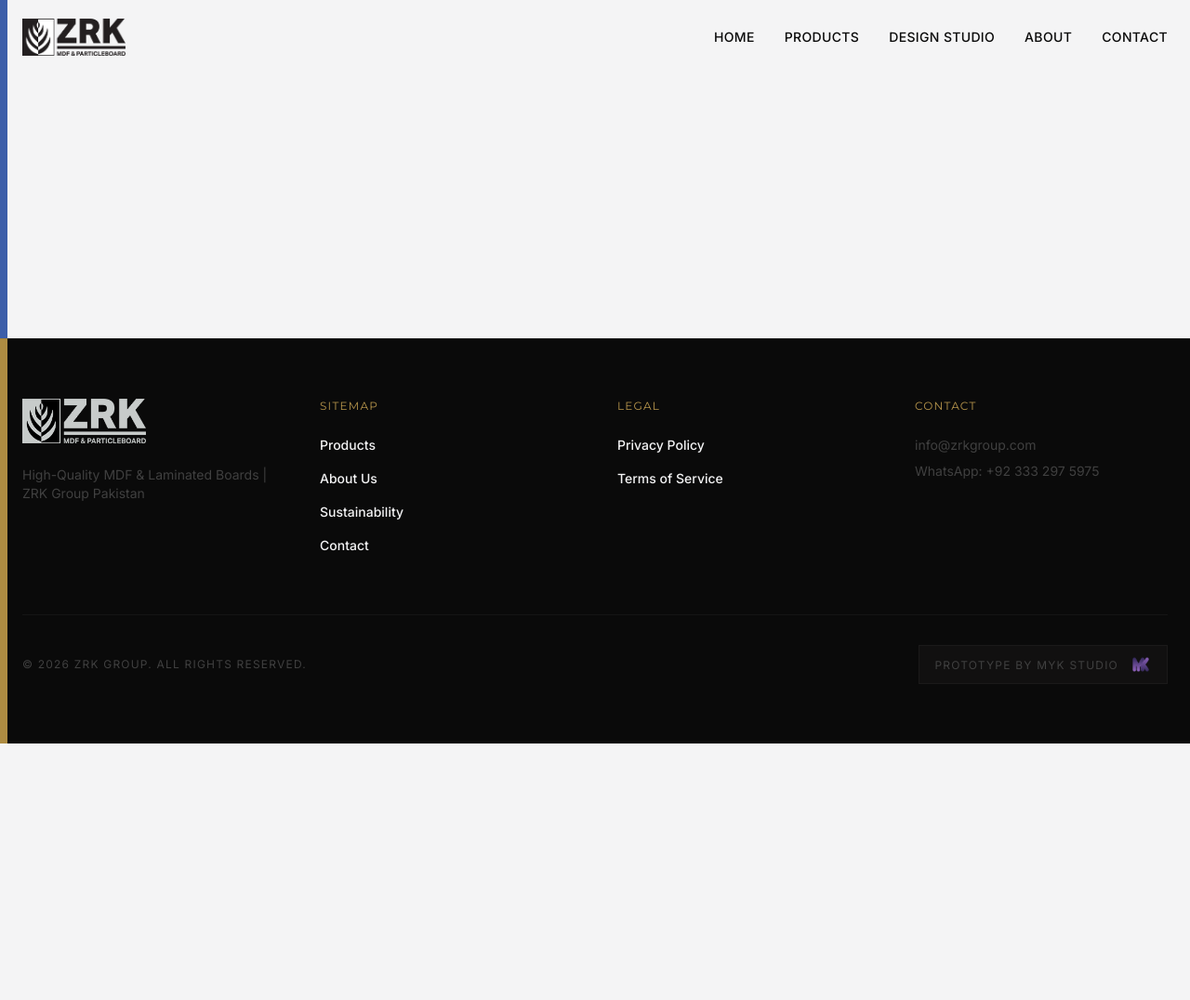
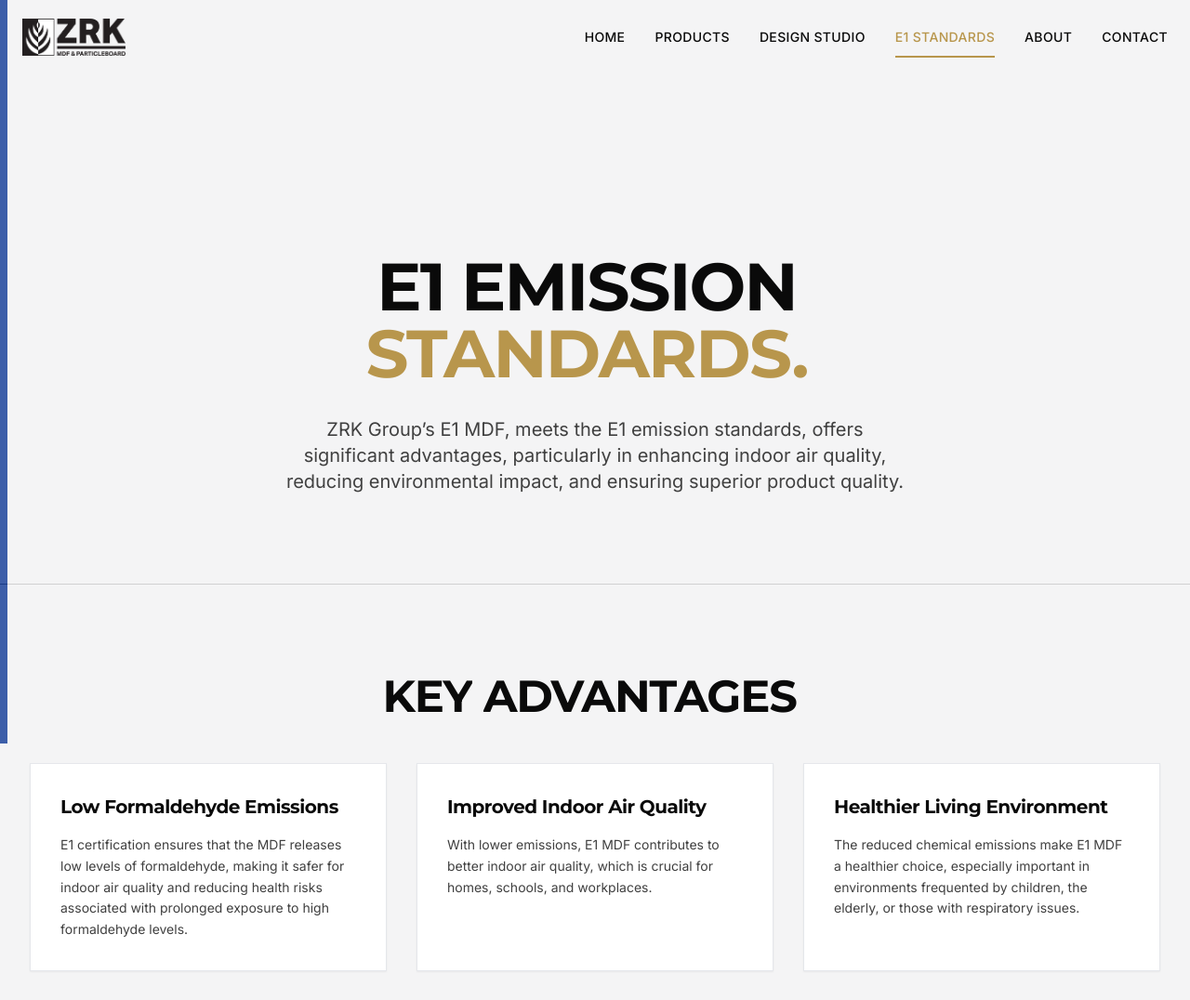
Before and after one commit to mashood-yar/ZRK-Website-2026, a React (Vite) app: page /e1 in a window 1280 px wide. Shown: the top 1076 px of the page at 93% size. Before the commit the page ends 800 px from the top, so only its background shows below. Built offline with nearby package versions, Linux system fonts and the light colour scheme.

Commit message:
UI: Add dual-section E1 Standards component and global route

```diff
--- a/src/App.jsx
+++ b/src/App.jsx
@@ -10,6 +10,7 @@ const Products = lazy(() => import('./pages/Products'));
 const About = lazy(() => import('./pages/About'));
 const Contact = lazy(() => import('./pages/Contact'));
 const DesignStudio = lazy(() => import('./pages/DesignStudio'));
+const E1Standards = lazy(() => import('./pages/E1Standards'));
 
 function AnimatedRoutes() {
   const location = useLocation();
@@ -19,6 +20,7 @@ function AnimatedRoutes() {
         <Route path="/" element={<PageTransition><Home /></PageTransition>} />
         <Route path="/products" element={<PageTransition><Products /></PageTransition>} />
         <Route path="/designstudio" element={<PageTransition><DesignStudio /></PageTransition>} />
+        <Route path="/e1" element={<PageTransition><E1Standards /></PageTransition>} />
         <Route path="/about" element={<PageTransition><About /></PageTransition>} />
         <Route path="/contact" element={<PageTransition><Contact /></PageTransition>} />
       </Routes>
--- a/src/components/Header.jsx
+++ b/src/components/Header.jsx
@@ -40,8 +40,8 @@ const Header = () => {
 
                     {/* Desktop Nav */}
                     <nav className="hidden lg:flex gap-8 text-sm font-medium tracking-wide uppercase relative">
-                        {['/', '/products', '/designstudio', '/about', '/contact'].map((path) => {
-                            const label = path === '/' ? 'Home' : (path === '/designstudio' ? 'Design Studio' : path.substring(1));
+                        {['/', '/products', '/designstudio', '/e1', '/about', '/contact'].map((path) => {
+                            const label = path === '/' ? 'Home' : (path === '/designstudio' ? 'Design Studio' : (path === '/e1' ? 'E1 Standards' : path.substring(1)));
                             const isActive = location.pathname === path || (path === '/products' && location.pathname.startsWith('/products'));
 
                             return (
@@ -72,8 +72,8 @@ const Header = () => {
                 style={{ paddingTop: '80px' }}
             >
                 <nav className="flex flex-col items-center justify-center h-full gap-8 text-2xl font-sans tracking-tighter uppercase font-bold text-industrial-dark dark:text-industrial-light">
-                    {['/', '/products', '/designstudio', '/about', '/contact'].map((path) => {
-                        const label = path === '/' ? 'Home' : (path === '/designstudio' ? 'Design Studio' : path.substring(1));
+                    {['/', '/products', '/designstudio', '/e1', '/about', '/contact'].map((path) => {
+                        const label = path === '/' ? 'Home' : (path === '/designstudio' ? 'Design Studio' : (path === '/e1' ? 'E1 Standards' : path.substring(1)));
                         const isActive = location.pathname === path || (path === '/products' && location.pathname.startsWith('/products'));
 
                         return (
--- a/src/pages/E1Standards.jsx
+++ b/src/pages/E1Standards.jsx
@@ -3,13 +3,20 @@ import MotionWrapper from '../components/MotionWrapper';
 import StaggeredText from '../components/StaggeredText';
 
 export default function E1Standards() {
-    const benefits = [
-        { title: "Low Formaldehyde Emissions", desc: "E1 certification ensures that the MDF releases low levels of formaldehyde, making it safer for indoor air quality and reducing health risks associated with prolonged exposure." },
+    const advantages = [
+        { title: "Low Formaldehyde Emissions", desc: "E1 certification ensures that the MDF releases low levels of formaldehyde, making it safer for indoor air quality and reducing health risks associated with prolonged exposure to high formaldehyde levels." },
         { title: "Improved Indoor Air Quality", desc: "With lower emissions, E1 MDF contributes to better indoor air quality, which is crucial for homes, schools, and workplaces." },
         { title: "Healthier Living Environment", desc: "The reduced chemical emissions make E1 MDF a healthier choice, especially important in environments frequented by children, the elderly, or those with respiratory issues." },
-        { title: "Versatility in Applications", desc: "E1 MDF can be used for a wide range of applications, including furniture, cabinetry, panelling, and decorative projects, without the worry of high chemical emissions." },
-        { title: "Compliance with Regulations", desc: "E1 MDF meets international health and safety regulations, making it suitable for global markets and ensuring compliance with building and manufacturing codes." },
-        { title: "Durability and Performance", desc: "E1 MDF still retains the strength, durability, and workability of standard MDF, making it a practical choice for various construction and design needs." }
+        { title: "High-Quality Material", desc: "ZRK Group's adherence to E1 standards indicates a commitment to high-quality materials that don't compromise on safety or environmental standards." },
+        { title: "Versatility in Applications", desc: "E1 MDF can be used for a wide range of applications, including furniture, cabinetry, panelling, and decorative projects, without the worry of high chemical emissions." }
+    ];
+
+    const healthEffects = [
+        { title: "Irritation", desc: "Formaldehyde can cause irritation of the eyes, nose, throat, and skin. People may experience burning sensations in the eyes, coughing, and skin rashes." },
+        { title: "Respiratory Problems", desc: "Prolonged exposure can lead to respiratory difficulties, including asthma-like symptoms and bronchitis." },
+        { title: "Allergic Reactions", desc: "Some individuals may develop an allergic reaction to formaldehyde, leading to dermatitis (skin irritation) or respiratory symptoms." },
+        { title: "Cancer Risk", desc: "Formaldehyde is classified as a human carcinogen (cancer-causing substance) by the International Agency for Research on Cancer (IARC). Chronic exposure, especially at high levels, has been linked to an increased risk of certain types of cancer, particularly nasopharyngeal cancer and leukemia." },
+        { title: "Sensitization", desc: "Repeated exposure to formaldehyde can lead to sensitization, making individuals more susceptible to health effects even at lower exposure levels." }
     ];
 
     return (
@@ -25,30 +32,74 @@ export default function E1Standards() {
                     </MotionWrapper>
                     <MotionWrapper delay={0.4} yOffset={20}>
                         <p className="font-body text-tundora dark:text-gray-400 text-lg md:text-xl leading-relaxed max-w-2xl mx-auto">
-                            ZRK Group’s E1 MDF meets top-tier European emission standards, offering significant
-                            advantages by enhancing indoor air quality, reducing environmental impact, and ensuring superior product safety.
+                            ZRK Group’s E1 MDF, meets the E1 emission standards, offers significant advantages, particularly in enhancing indoor air quality, reducing environmental impact, and ensuring superior product quality.
                         </p>
                     </MotionWrapper>
                 </div>
             </section>
 
-            {/* Grid */}
+            {/* Advantages Section */}
             <section className="py-16 md:py-24 px-4 md:px-8 max-w-7xl mx-auto">
+                <MotionWrapper yOffset={30}>
+                    <h2 className="font-sans font-bold text-3xl md:text-5xl text-industrial-dark dark:text-industrial-light mb-12 uppercase tracking-tight text-center">
+                        <StaggeredText text="Key Advantages" />
+                    </h2>
+                </MotionWrapper>
                 <div className="grid grid-cols-1 md:grid-cols-2 lg:grid-cols-3 gap-8">
-                    {benefits.map((benefit, i) => (
+                    {advantages.map((item, i) => (
                         <MotionWrapper key={i} delay={i * 0.1} yOffset={30}>
                             <div className="structural-panel h-full flex flex-col group transform hover:-translate-y-2 transition-transform duration-500">
                                 <h3 className="font-sans font-bold text-xl text-industrial-dark dark:text-industrial-light mb-4 group-hover:text-zrk-gold transition-colors duration-300">
-                                    {benefit.title}
+                                    {item.title}
                                 </h3>
                                 <p className="font-body text-tundora dark:text-gray-400 leading-relaxed text-sm">
-                                    {benefit.desc}
+                                    {item.desc}
                                 </p>
                             </div>
                         </MotionWrapper>
                     ))}
                 </div>
             </section>
+
+            {/* Health Effects Section */}
+            <section className="py-16 md:py-24 px-4 md:px-8 bg-industrial-dark text-industrial-light max-w-7xl mx-auto mb-24 relative overflow-hidden group border border-tundora/20 shadow-xl">
+                <div className="absolute inset-0 bg-zrk-gold/5 pointer-events-none transition-colors duration-700 group-hover:bg-zrk-gold/10"></div>
+                <div className="relative z-10">
+                    <MotionWrapper yOffset={30}>
+                        <div className="max-w-3xl mb-16">
+                            <h2 className="font-sans font-bold text-3xl md:text-5xl mb-6 uppercase tracking-tight text-zrk-gold">
+                                <StaggeredText text="Health Effects of Formaldehyde" />
+                            </h2>
+                            <p className="font-body text-gray-400 text-lg leading-relaxed">
+                                Formaldehyde emissions from MDF can have various health effects, particularly when exposure is at high levels or over extended periods. The severity and type of health issues depend on the concentration of formaldehyde and the duration of exposure.
+                            </p>
+                        </div>
+                    </MotionWrapper>
+
+                    <div className="grid grid-cols-1 md:grid-cols-2 lg:grid-cols-3 gap-8">
+                        {healthEffects.map((item, i) => (
+                            <MotionWrapper key={i} delay={i * 0.1} yOffset={30}>
+                                <div className="structural-panel bg-zinc-900 border-zinc-800 h-full flex flex-col group transform hover:-translate-y-2 transition-transform duration-500">
+                                    <h3 className="font-sans font-bold text-xl text-industrial-light mb-4 group-hover:text-zrk-gold transition-colors duration-300">
+                                        {item.title}
+                                    </h3>
+                                    <p className="font-body text-gray-400 leading-relaxed text-sm">
+                                        {item.desc}
+                                    </p>
+                                </div>
+                            </MotionWrapper>
+                        ))}
+                    </div>
+
+                    <MotionWrapper delay={0.6} yOffset={30}>
+                        <div className="mt-16 p-8 border border-tundora/20 bg-black/20 text-center">
+                            <p className="font-body text-gray-300 text-sm md:text-base leading-relaxed max-w-3xl mx-auto">
+                                It’s important to note that the amount of formaldehyde released from MDF can vary based on the product’s quality and the conditions in which it’s used. Manufacturers like ZRK Group use adhesives with lower formaldehyde content to meet health and safety standards like the E1 and E0 emission standards.
+                            </p>
+                        </div>
+                    </MotionWrapper>
+                </div>
+            </section>
         </div>
     );
 }
```
